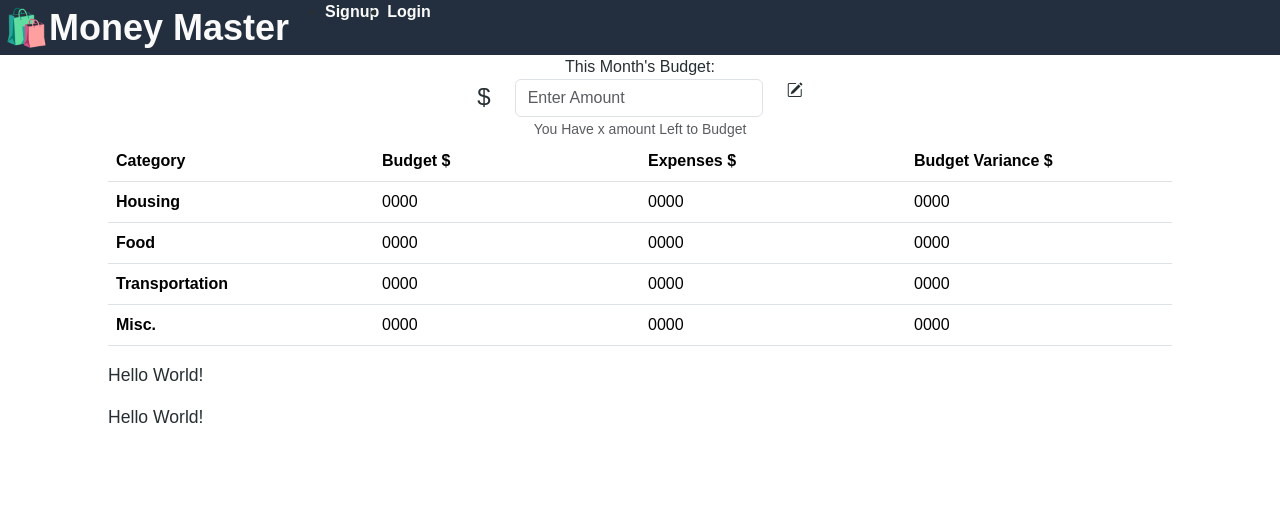
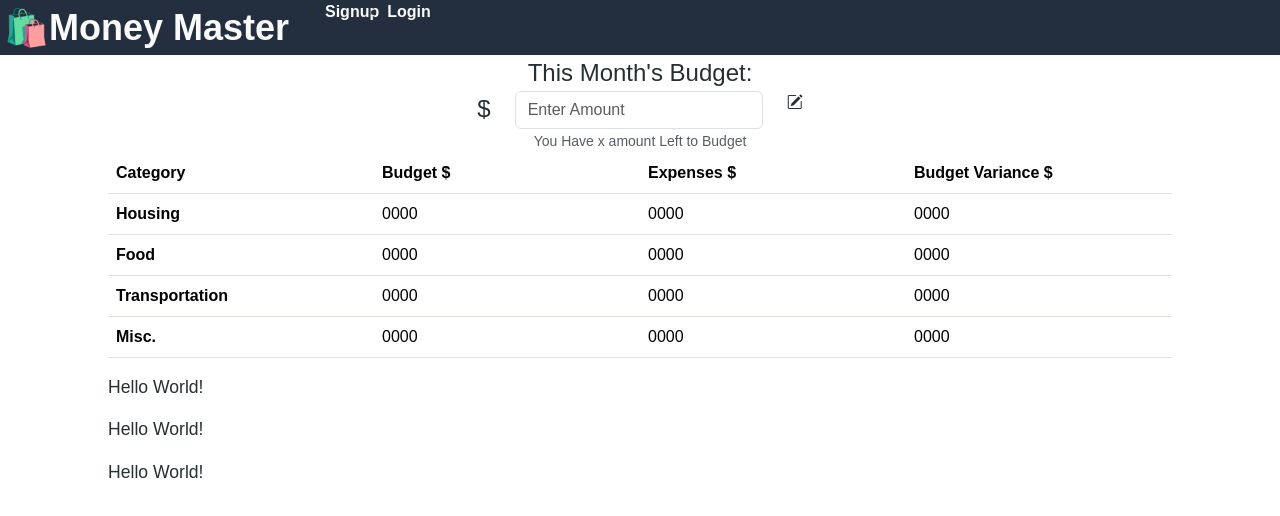
Before and after one commit to austinoler/budget_planner, a React (Vite) app in the folder client/: page / in a window 1280 px wide. Shown: the top 516 px of the page. Built offline with nearby package versions, Linux system fonts and the light colour scheme.

Commit message:
created BudgetForm index file and imported to Home.jsx

```diff
--- /dev/null
+++ b/client/src/components/BudgetForm/index.jsx
@@ -0,0 +1,9 @@
+function BudgetForm() {
+  return(
+    <div>
+    <p>Hello World!</p>
+    </div>
+  );
+};
+
+export default BudgetForm;
--- a/client/src/components/BudgetTable/index.jsx
+++ b/client/src/components/BudgetTable/index.jsx
@@ -1,5 +1,6 @@
 function BudgetTable() {
   return (
+  // Table that will display user's budget categorie/ amount, expenses, and budget variance
     <table className="table">
       <thead>
         <tr className="col">
--- a/client/src/components/BudgetTotal/index.jsx
+++ b/client/src/components/BudgetTotal/index.jsx
@@ -3,11 +3,11 @@ function BudgetTotal() {
   function setTwoPlaceDecimal(event) {
     this.value = parseFloat(this.value).toFixed(2);
   };
-
   return (
+  // Form that will allow user to input their total budget for the month
     <div className="form justify-content-center">
       <div className="form-Group text-center">
-        <label for="budgetInput">This Month's Budget:</label>
+        <label for="budgetInput" className="fs-4">This Month's Budget:</label>
         <div className="row justify-content-center">
           <span className="col-1 w-auto fs-4">$</span>
           <span className="col-2 w-25">
--- a/client/src/pages/Home.jsx
+++ b/client/src/pages/Home.jsx
@@ -15,6 +15,7 @@
 
 import BudgetTotal from "../components/BudgetTotal";
 import BudgetTable from "../components/BudgetTable";
+import BudgetForm from "../components/BudgetForm";
 import ExpensesForm from "../components/ExpensesForm";
 import TransactionsTable from "../components/TransactionsTable";
 
@@ -23,6 +24,7 @@ const Home = () => {
     <div className="container">
       <BudgetTotal/>
       <BudgetTable/>
+      <BudgetForm/>
       <ExpensesForm/>
       <TransactionsTable/>
     </div>
```
